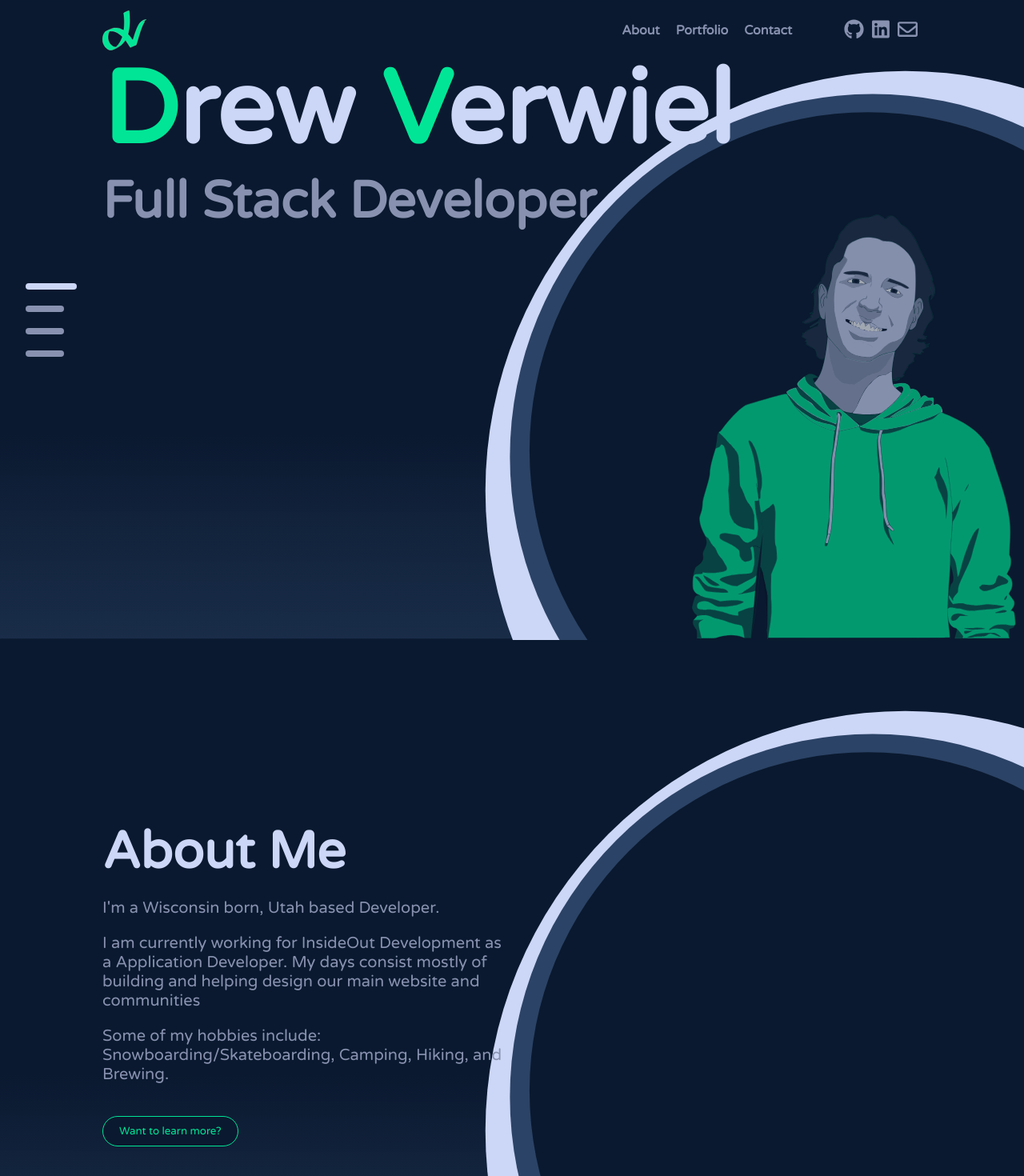
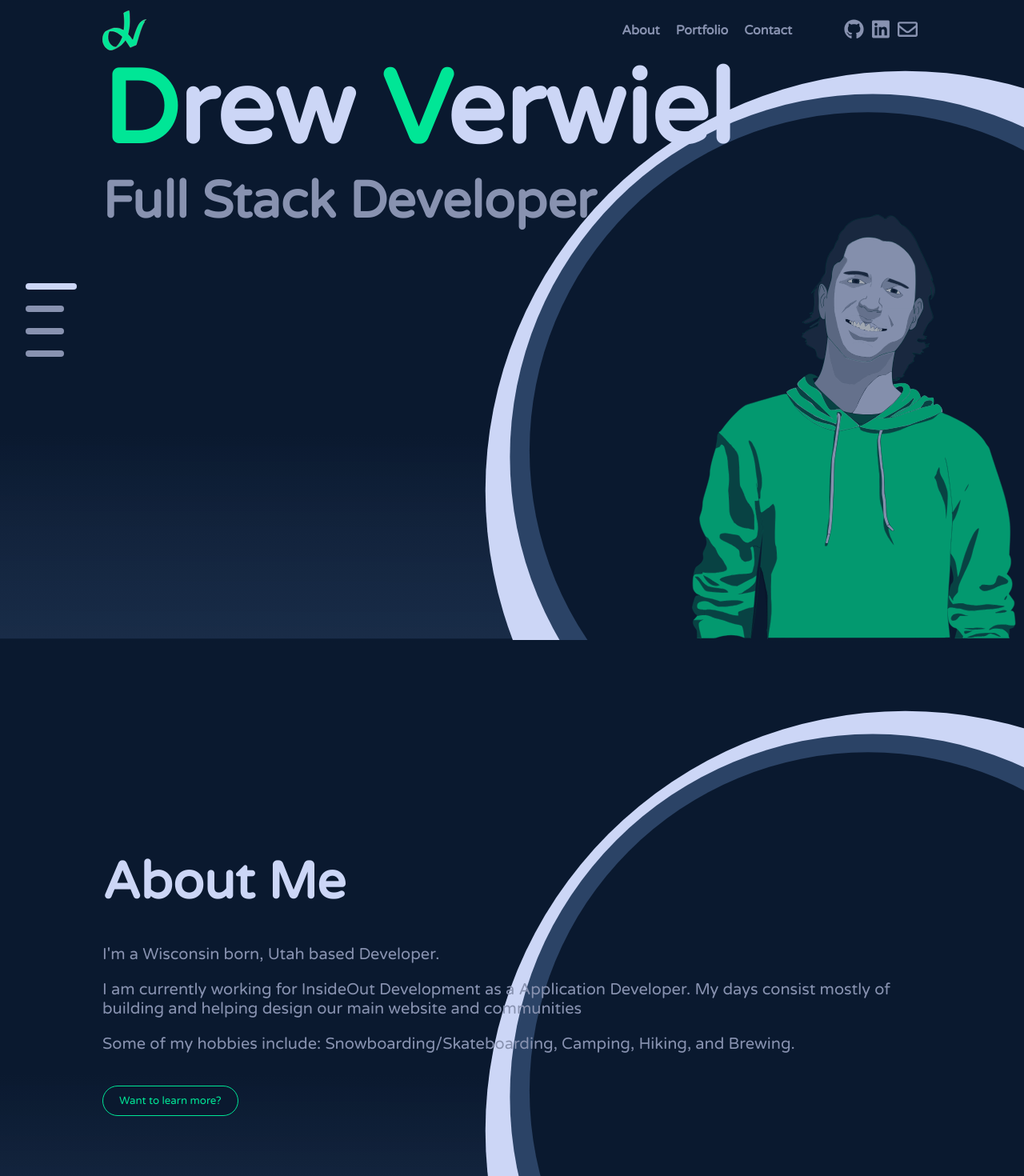
Before and after one commit to Verwiel/Portfolio, a React (Create React App) app in the folder client/: page /#hero in a window 1280 px wide. Shown: the top 1470 px of the page at 80% size. Built offline with nearby package versions, Linux system fonts and the light colour scheme.

Commit message:
getting background images to line up the same on home

```diff
--- a/client/src/components/ContactSection.js
+++ b/client/src/components/ContactSection.js
@@ -1,5 +1,6 @@
 import React from 'react'
 import { FontAwesomeIcon } from '@fortawesome/react-fontawesome'
+import HeadshotDrawing from '../assets/headshot-drawing.svg'
 import socialLinks from '../data/socialNav.json'
 
 const ContactSection = () => {
@@ -22,6 +23,7 @@ const ContactSection = () => {
         </ul>
         <button className='btn-green'>Hit me up</button>
       </section>
+      <img className='home-background' src={HeadshotDrawing} />
     </article>
   )
 }
--- a/client/src/pages/Home.js
+++ b/client/src/pages/Home.js
@@ -19,8 +19,6 @@ const Home = () => {
   useLockBodyScroll()
   const [handleTouchStart, handleTouchMove, handleTouchEnd] = useSwipe()
   let timer = 750
-
-  const displayImage = location.hash === '' || location.hash === '#hero' || location.hash === '#about'
 
   function navigate(destination, ref){
     history.push(destination)
@@ -125,7 +123,7 @@ const Home = () => {
           <h1>D<span>rew </span>V<span>erwiel</span></h1>
           <h3>Full Stack Developer</h3>
         </article>
-        <img className='home-background' src={HeadshotDrawing} style={{opacity: displayImage ? '1' : '0'}}/>
+        <img className='home-background' src={HeadshotDrawing} />
       </header>
 
       <div
--- a/client/src/styles/base/_mixins.scss
+++ b/client/src/styles/base/_mixins.scss
@@ -36,6 +36,7 @@
 }
 
 @mixin full-page {
+  position: relative;
   max-width: 80vw;
   min-height: calc(100vh - 150px);
   padding: 75px 10vw;
@@ -49,8 +50,8 @@
   }
 }
 
-@mixin backgroundImageMe {
-  position: fixed;
+@mixin homeBackgroundImages {
+  position: absolute;
   bottom: 0;
   right: 0;
   height: 70%;
--- a/client/src/styles/layout/_page.scss
+++ b/client/src/styles/layout/_page.scss
@@ -1,8 +1,9 @@
 .homepage-section {
+  display: flex;
+  align-items: flex-start;
+  flex-direction: column;
   width: 100%;
-  flex-direction: column;
   text-align: left;
-  align-items: flex-start;
   h2 {
     margin: 0 0 20px 0;
     align-self: flex-start;
@@ -26,9 +27,6 @@
     h2 {
       margin: 50px 0 20px 0;
     }
-    .text-column {
-      padding: 0 45px;
-    }
   }
 }
 
@@ -37,8 +35,5 @@
     h2 {
       margin: 20px 0 5px 0;
     }
-    .text-column {
-      padding: 0;
-    }
   }
 }
--- a/client/src/styles/pages/_home.scss
+++ b/client/src/styles/pages/_home.scss
@@ -25,20 +25,15 @@
   &-about {
     @include full-page;
     @include flex-center;
-    flex-direction: column;
-    section {
-      max-width: 50%;
-    }
   }
   &-projects {
     @include full-page;
     @include flex-center;
-    flex-direction: column;
   }
   &-contact {
     @include full-page;
     @include flex-center;
-    flex-direction: column;
+
     ul {
       display: flex;
       list-style: none;
@@ -53,7 +48,7 @@
     }
   }
   &-background {
-    @include backgroundImageMe;
+    @include homeBackgroundImages;
     transition-timing-function: ease-out;
     transition-duration: .5s;
   }
@@ -64,9 +59,6 @@
     background-image: url('../../assets/home-background-mobile.svg');
     &-about {
       justify-content: flex-start;
-      section {
-        max-width: 100%;
-      }
     }
     &-projects {
       justify-content: flex-start;
```
